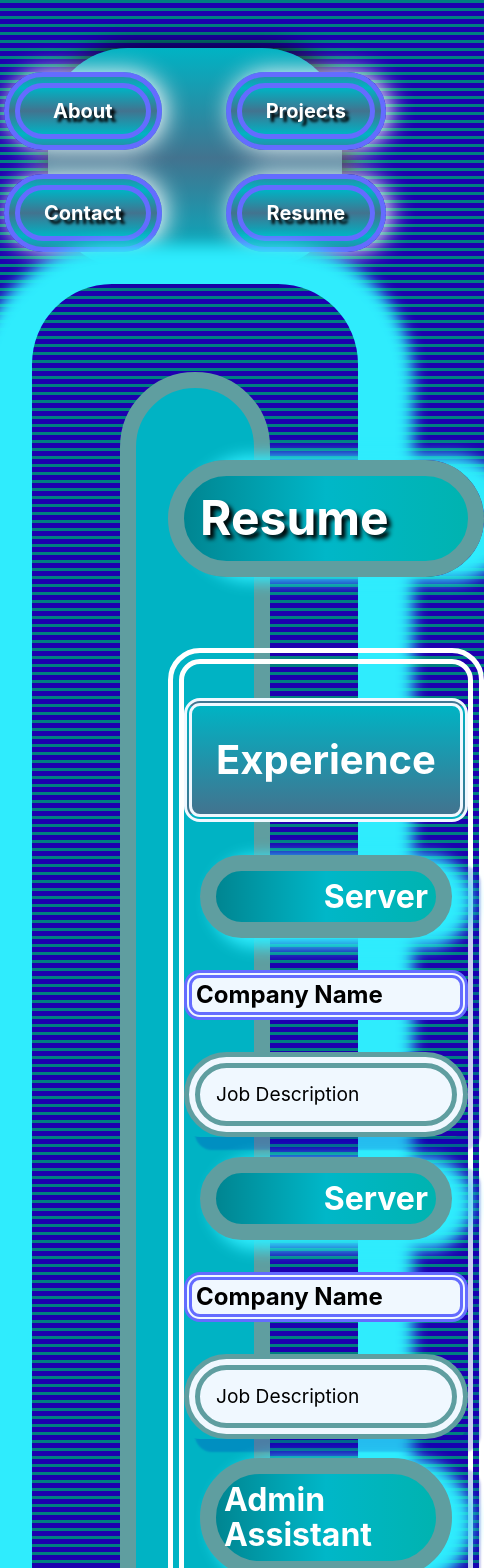
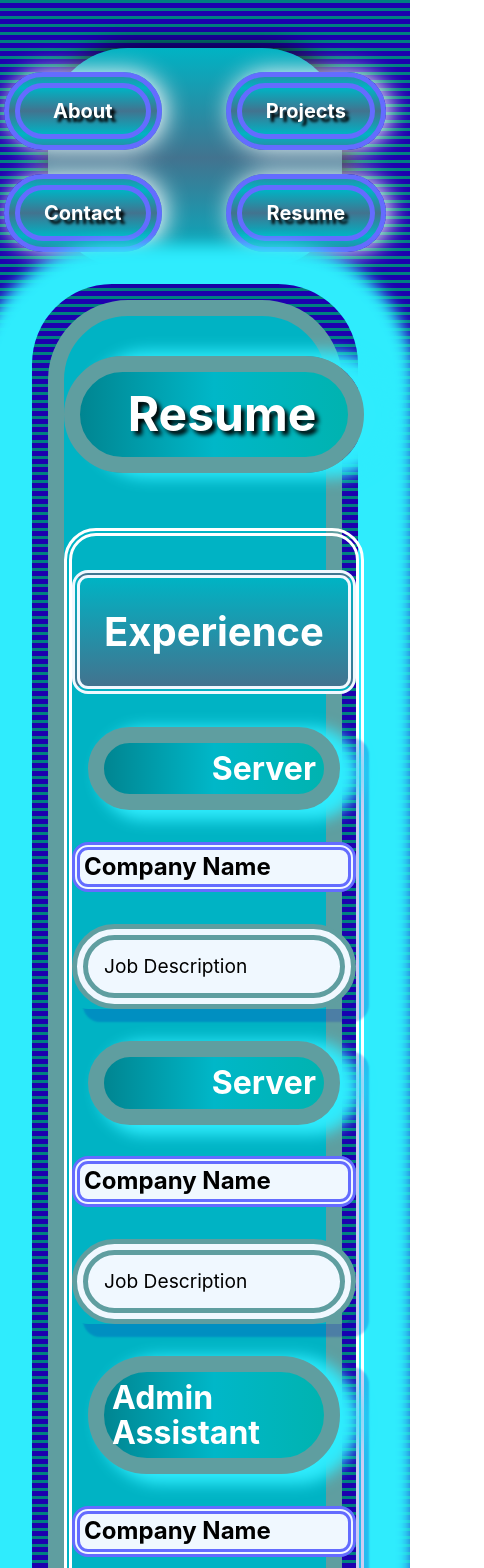
Before and after one commit to garrett-lieb/newProfile, a React (Vite) app: page /resume in a window 390 px wide. Shown: the top 1568 px of the page, 484 px wide, since content can reach past the window. Built offline with nearby package versions, Linux system fonts and the light colour scheme.

Commit message:
adjusting small screen display

```diff
--- a/src/components/About/about.css
+++ b/src/components/About/about.css
@@ -16,6 +16,7 @@
     display: flex;
     flex-wrap: wrap;
     justify-content: center;
+    min-width: 320px;
     gap: 2rem;
     background-color: rgb(0, 179, 196);
     border: 1rem solid;
--- a/src/components/Projects/projects.css
+++ b/src/components/Projects/projects.css
@@ -4,7 +4,6 @@ a:hover {
     background-color: rgb(0, 179, 196);
     color: rgb(255, 255, 255);
 }
-
 
 .projects {
     padding: 5.45rem;
@@ -77,7 +76,6 @@ a:hover {
     box-shadow: 1px 20px 1rem 0px rgba(0, 0, 184, 0.2);
     list-style: none;
 }
-
 @media only screen and (max-width: 800px) {
     .grid-container {
         display: grid;
@@ -87,6 +85,37 @@ a:hover {
     }
     .projects {
         box-shadow: transparent;
-
     }
 }
+
+@media only screen and (max-width: 600px) {
+    .projects {
+        padding: 3rem;
+    }
+    .projectsContent {
+        border-width: 0.5rem;
+        border-radius: 3rem;
+    }
+    .header {
+        justify-content: center;
+        margin-left: 0;
+        padding: 1rem;
+    }
+    .nest {
+        padding: 1.5rem;
+        margin: 1.5rem;
+        border-radius: 3rem;
+    }
+    .lists {
+        margin: 0.5rem;
+        padding: 0.5rem;
+        border-width: 0.3rem;
+        border-radius: 0.5rem;
+    }
+    .project1,
+    .project2,
+    .project3,
+    .project4 {
+        box-shadow: none;
+    }
+}
--- a/src/components/Resume/index.jsx
+++ b/src/components/Resume/index.jsx
@@ -5,7 +5,7 @@ const Resume = () => {
   return (
     <div className="resume">
       <section className="resumeContent">
-      <h1>Resume</h1>
+      <h1 className="resumeHeader">Resume</h1>
       <div className="Jobs">
        <h2>Experience</h2>
         <div className="job">
--- a/src/components/Resume/resume.css
+++ b/src/components/Resume/resume.css
@@ -1,3 +1,4 @@
+
 
 h3 {
     margin: 1rem;
@@ -13,15 +14,14 @@ h3 {
 }
 
 .resume {
-    margin: .5;
-    padding: .5rem;
+    padding: 5.45rem;
+    align-items: center;
+    justify-content: middle;
     box-shadow: 0px 1rem 15px 55px rgb(47, 236, 253);
     border-radius: 5rem;
 }
 
 .resumeContent {
-    padding: 2rem;
-    margin: 5rem;
     display: grid;
     gap: 2rem;
     background-color: rgb(0, 179, 196);
@@ -30,6 +30,13 @@ h3 {
     border-color: cadetblue;
 
     color: rgb(255, 255, 255);
+}
+
+.resumeHeader {
+    display: flex;
+    justify-content: flex-end;
+    margin-right: .5rem;
+    padding-right: 2rem;
 }
 
 .job,
@@ -48,3 +55,41 @@ h3 {
     border: 1rem double;
     border-radius: 2rem;
 }
+
+
+@media screen and (max-width: 768px) {
+    h3 {
+        font-size: 1.5rem;
+    }
+    .resume {
+        padding: 2rem;
+    }
+    .resumeContent {
+        grid-template-columns: 1fr;
+    }
+    .resumeHeader {
+        justify-content: center;
+        margin-right: 0;
+        padding-right: 0;
+    }
+    .job,
+    .school {
+        margin-bottom: 2rem;
+    }
+    .Jobs,
+    .Schools {
+        border-width: 0.5rem;
+    }
+}
+
+@media screen and (max-width: 480px) {
+    h3 {
+        font-size: 1.2rem;
+    }
+    .resume {
+        padding: 1rem;
+    }
+    .resumeContent {
+        gap: 1rem;
+    }
+}
--- a/src/index.css
+++ b/src/index.css
@@ -41,6 +41,7 @@ body {
   box-sizing: border-box;
   align-items: center;
   justify-content: center;
+  min-width: 320px;
 }
 
 p {
```
